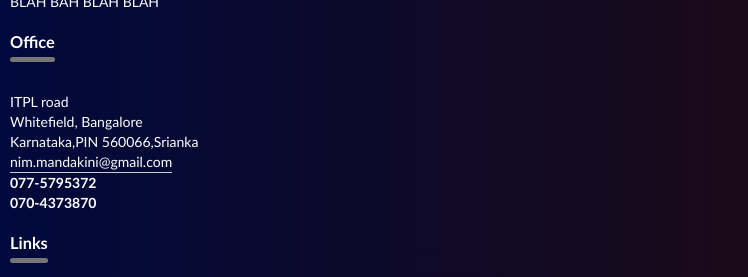
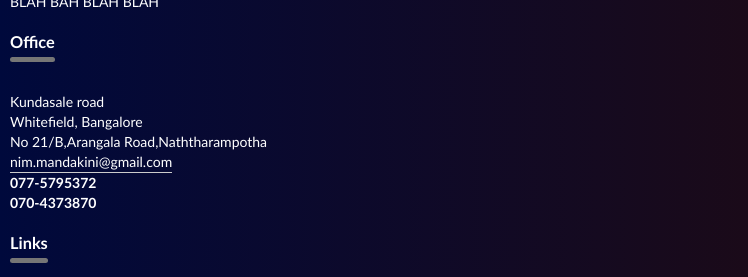
Before and after one commit to theplayer2games/player2gamesdev, a website: page public/index.html in a window 1280 px wide. Shown: the top 277 px of the page, 0-748 px from the left. Drawn offline with nearby package versions, Linux system fonts and the light colour scheme.

Commit message:
Update index.html

```diff
--- a/public/index.html
+++ b/public/index.html
@@ -306,9 +306,9 @@
    </div>
    <div  class="col">
        <h3>Office <div class="underline"><span></span></div></h3>
-       <p>ITPL road</p>
+       <p>Kundasale road</p>
        <p>Whitefield, Bangalore</p>
-       <p>Karnataka,PIN 560066,Srianka</p>
+       <p>No 21/B,Arangala Road,Naththarampotha</p>
        <p class="email-id">nim.mandakini@gmail.com</p>
        <h4>077-5795372</h4>
        <h4>070-4373870</h4>
```
